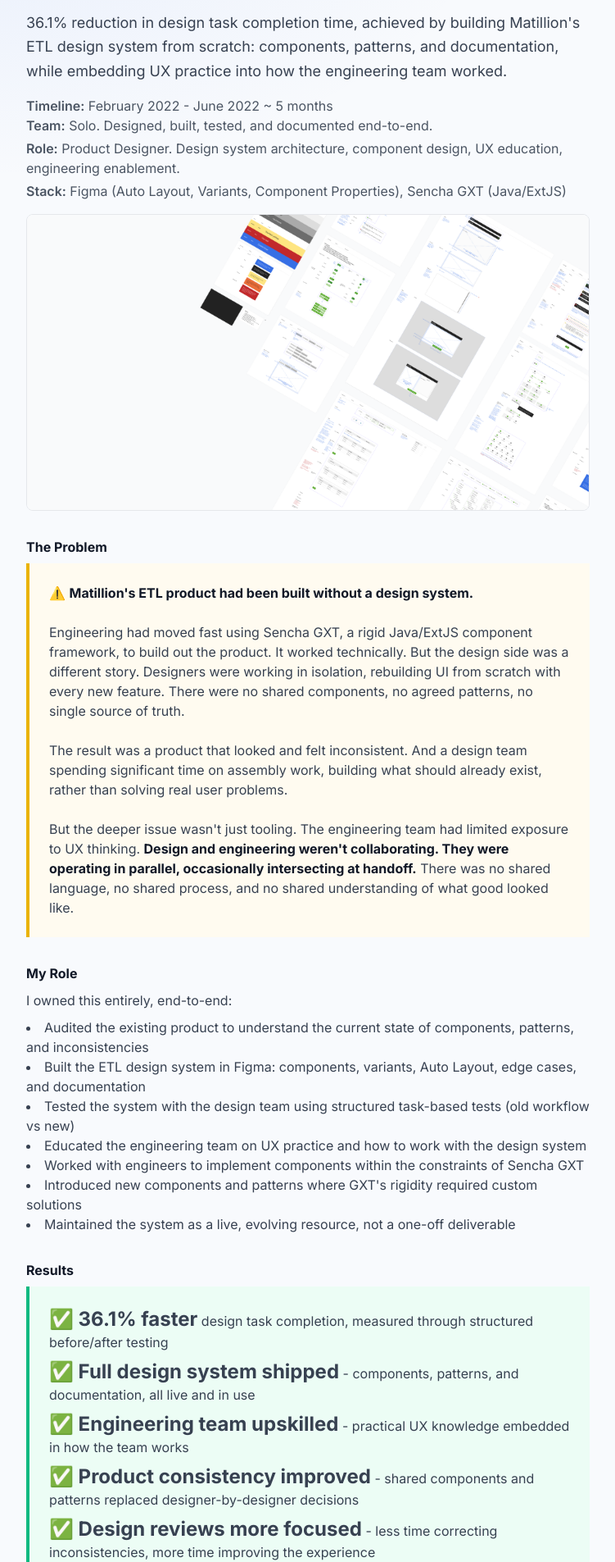
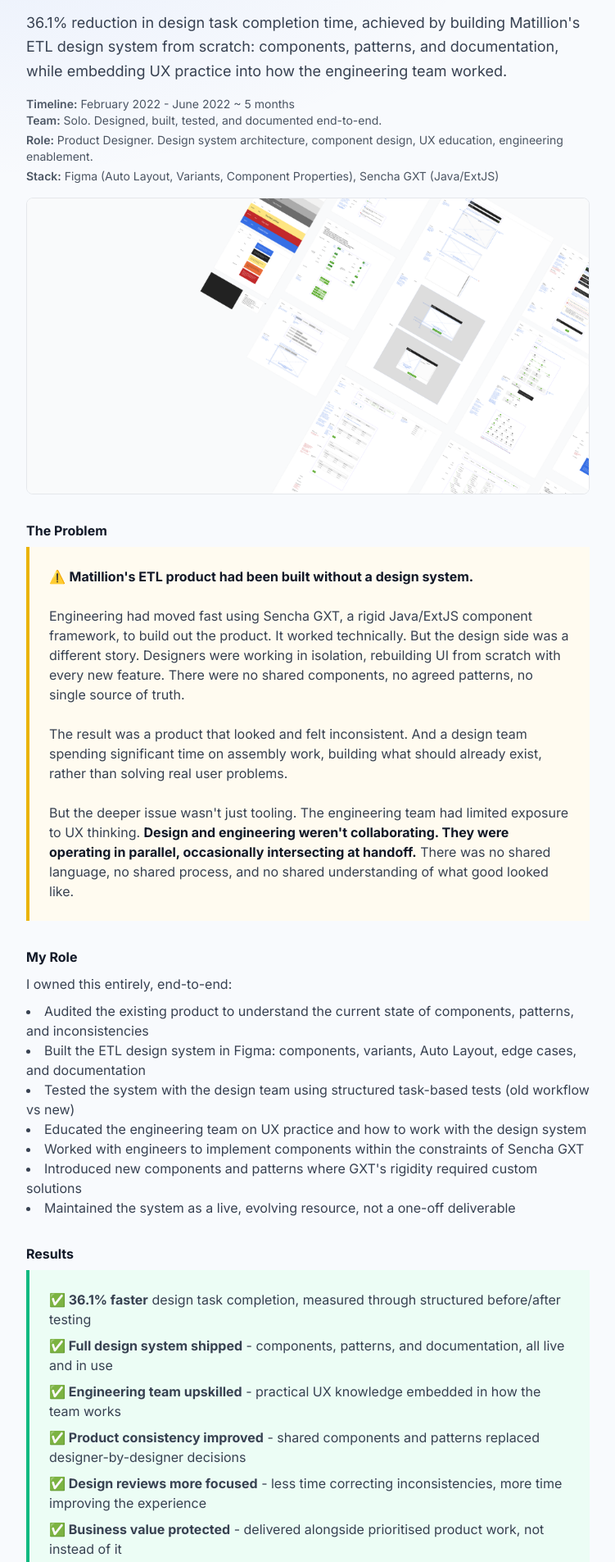
Before and after one commit to wahabalikhan/portfolio, a React (Vite) app: page /design-system in a window 1280 px wide. Shown: the part 219-2124 px from the top of the page at 82% size, without its empty margins (264-1015 px from the left). Built offline with nearby package versions, Linux system fonts and the light colour scheme; no server answers.

Commit message:
style: unify typography across case studies and blog posts

```diff
--- a/src/pages/DesignSystemPage.js
+++ b/src/pages/DesignSystemPage.js
@@ -21,10 +21,10 @@ export default function DesignSystemPage() {
         36.1% reduction in design task completion time, achieved by building Matillion's ETL design system from scratch: components, patterns, and documentation, while embedding UX practice into how the engineering team worked.
       </p>
 
-      <p className="text-gray-600 mt-4"><span className="font-semibold">Timeline:</span> February 2022 - June 2022 ~ 5 months</p>
-      <p className="text-gray-600 mb-1"><span className="font-semibold">Team:</span> Solo. Designed, built, tested, and documented end-to-end.</p>
-      <p className="text-gray-600 mb-1"><span className="font-semibold">Role:</span> Product Designer. Design system architecture, component design, UX education, engineering enablement.</p>
-      <p className="text-gray-600 mb-4"><span className="font-semibold">Stack:</span> Figma (Auto Layout, Variants, Component Properties), Sencha GXT (Java/ExtJS)</p>
+      <p className="text-sm text-gray-600 mt-4"><span className="font-semibold">Timeline:</span> February 2022 - June 2022 ~ 5 months</p>
+      <p className="text-sm text-gray-600 mb-1"><span className="font-semibold">Team:</span> Solo. Designed, built, tested, and documented end-to-end.</p>
+      <p className="text-sm text-gray-600 mb-1"><span className="font-semibold">Role:</span> Product Designer. Design system architecture, component design, UX education, engineering enablement.</p>
+      <p className="text-sm text-gray-600 mb-4"><span className="font-semibold">Stack:</span> Figma (Auto Layout, Variants, Component Properties), Sencha GXT (Java/ExtJS)</p>
 
       <img
         src="/images/ds.png"
@@ -70,22 +70,22 @@ export default function DesignSystemPage() {
           <h3 className="font-bold text-gray-900 mb-2">Results</h3>
           <div className="bg-emerald-50 border-l-4 border-emerald-500 p-6 mb-0">
             <p className="text-gray-700 bg-emerald-50 mb-2">
-              <span className="text-2xl font-bold bg-emerald-50">✅ 36.1% faster</span> design task completion, measured through structured before/after testing
+              <span className="font-bold bg-emerald-50">✅ 36.1% faster</span> design task completion, measured through structured before/after testing
             </p>
             <p className="text-gray-700 bg-emerald-50 mb-2">
-              <span className="text-2xl font-bold bg-emerald-50">✅ Full design system shipped</span> - components, patterns, and documentation, all live and in use
+              <span className="font-bold bg-emerald-50">✅ Full design system shipped</span> - components, patterns, and documentation, all live and in use
             </p>
             <p className="text-gray-700 bg-emerald-50 mb-2">
-              <span className="text-2xl font-bold bg-emerald-50">✅ Engineering team upskilled</span> - practical UX knowledge embedded in how the team works
+              <span className="font-bold bg-emerald-50">✅ Engineering team upskilled</span> - practical UX knowledge embedded in how the team works
             </p>
             <p className="text-gray-700 bg-emerald-50 mb-2">
-              <span className="text-2xl font-bold bg-emerald-50">✅ Product consistency improved</span> - shared components and patterns replaced designer-by-designer decisions
+              <span className="font-bold bg-emerald-50">✅ Product consistency improved</span> - shared components and patterns replaced designer-by-designer decisions
             </p>
             <p className="text-gray-700 bg-emerald-50 mb-2">
-              <span className="text-2xl font-bold bg-emerald-50">✅ Design reviews more focused</span> - less time correcting inconsistencies, more time improving the experience
+              <span className="font-bold bg-emerald-50">✅ Design reviews more focused</span> - less time correcting inconsistencies, more time improving the experience
             </p>
             <p className="text-gray-700 bg-emerald-50 mb-0">
-              <span className="text-2xl font-bold bg-emerald-50">✅ Business value protected</span> - delivered alongside prioritised product work, not instead of it
+              <span className="font-bold bg-emerald-50">✅ Business value protected</span> - delivered alongside prioritised product work, not instead of it
             </p>
           </div>
         </div>
@@ -198,7 +198,7 @@ export default function DesignSystemPage() {
 
         <div className="bg-emerald-50 border-l-4 border-emerald-500 p-6 mb-6">
           <p className="text-gray-700 bg-emerald-50 mb-0">
-            <span className="text-2xl font-bold bg-emerald-50">✅ Result: 36.1% reduction</span> in time to complete design tasks
+            <span className="font-bold bg-emerald-50">✅ Result: 36.1% reduction</span> in time to complete design tasks
           </p>
         </div>
 
--- a/src/pages/DesignSystemsBlogPage.js
+++ b/src/pages/DesignSystemsBlogPage.js
@@ -12,7 +12,7 @@ export default function DesignSystemsBlogPage() {
     <div className="max-w-3xl mx-auto px-6 py-16 tab-panel">
       <BackButton onClick={() => navigate(-1)} />
 
-      <h1 className="text-5xl font-bold mb-4 text-gray-900" style={{ fontFamily: 'monospace' }}>
+      <h1 className="text-4xl font-bold mb-2 text-gray-900">
         Design systems and the importance of documentation
       </h1>
 
--- a/src/pages/GitDiffPage.js
+++ b/src/pages/GitDiffPage.js
@@ -17,9 +17,9 @@ export default function GitDiffPage() {
                 Designing confidence into a high-risk engineering workflow
             </h1>
 
-            <p className="text-gray-600 mt-4"><span className="font-semibold">Timeline:</span> January 2025 - March 2025 ~ 3 months</p>
-            <p className="text-gray-600 mb-1"><span className="font-semibold">Team:</span> DataOps (PO, Engineers), 1 additional Product Designer</p>
-            <p className="text-gray-600 mb-4"><span className="font-semibold">Role:</span> Product Designer. Research, strategy, design, testing, metrics.</p>
+            <p className="text-sm text-gray-600 mt-4"><span className="font-semibold">Timeline:</span> January 2025 - March 2025 ~ 3 months</p>
+            <p className="text-sm text-gray-600 mb-1"><span className="font-semibold">Team:</span> DataOps (PO, Engineers), 1 additional Product Designer</p>
+            <p className="text-sm text-gray-600 mb-4"><span className="font-semibold">Role:</span> Product Designer. Research, strategy, design, testing, metrics.</p>
 
             <img
                 src="/images/matillion-bg.png"
@@ -66,13 +66,13 @@ export default function GitDiffPage() {
                     <h3 className="font-bold text-gray-900 mb-2">Results</h3>
                     <div className="bg-emerald-50 border-l-4 border-emerald-500 p-6 mb-0">
                         <p className="text-gray-700 bg-emerald-50 mb-2">
-                            <span className=" text-2xl font-bold bg-emerald-50">✅ 34% increase</span> in successful commits
+                            <span className=" font-bold bg-emerald-50">✅ 34% increase</span> in successful commits
                         </p>
                         <p className="text-gray-700 bg-emerald-50 mb-2">
-                            <span className="text-2xl font-bold bg-emerald-50">✅ 15% decrease</span> in error recoveries
+                            <span className="font-bold bg-emerald-50">✅ 15% decrease</span> in error recoveries
                         </p>
                         <p className="text-gray-700 bg-emerald-50 mb-0">
-                            <span className=" text-2xl font-bold bg-emerald-50">✅ 100% task success rate</span> in usability testing
+                            <span className=" font-bold bg-emerald-50">✅ 100% task success rate</span> in usability testing
                         </p>
                     </div>
                 </div>
@@ -255,13 +255,13 @@ export default function GitDiffPage() {
 
                 <div className="bg-emerald-50 border-l-4 border-emerald-500 p-6 mb-3">
                     <p className="text-gray-700 bg-emerald-50 mb-2">
-                        <span className=" text-2xl font-bold bg-emerald-50">✅ 34% increase</span> in successful commits
+                        <span className=" font-bold bg-emerald-50">✅ 34% increase</span> in successful commits
                     </p>
                     <p className="text-gray-700 bg-emerald-50 mb-2">
-                        <span className="text-2xl font-bold bg-emerald-50">✅ 15% decrease</span> in error recoveries
+                        <span className="font-bold bg-emerald-50">✅ 15% decrease</span> in error recoveries
                     </p>
                     <p className="text-gray-700 bg-emerald-50 mb-0">
-                        <span className=" text-2xl font-bold bg-emerald-50">✅ 100% success rate</span> in usability testing
+                        <span className=" font-bold bg-emerald-50">✅ 100% success rate</span> in usability testing
                     </p>
                 </div>
 
--- a/src/pages/SchemasPage.js
+++ b/src/pages/SchemasPage.js
@@ -21,9 +21,9 @@ export default function SchemasPage() {
         Sometimes the most important design work happens before design. This project is about pushing back with purpose, validating a feature request nobody had questioned, and reshaping a roadmap based on what users actually needed.
       </p>
 
-      <p className="text-gray-600 mt-4"><span className="font-semibold">Timeline:</span> August 2024 - September 2024 ~ 1 month</p>
-      <p className="text-gray-600 mb-1"><span className="font-semibold">Team:</span> Designer working with Product Manager, Product Owner, and 1 additional Product Designer</p>
-      <p className="text-gray-600 mb-4"><span className="font-semibold">Role:</span> Product Designer. Research, strategy, metrics, stakeholder playback.</p>
+      <p className="text-sm text-gray-600 mt-4"><span className="font-semibold">Timeline:</span> August 2024 - September 2024 ~ 1 month</p>
+      <p className="text-sm text-gray-600 mb-1"><span className="font-semibold">Team:</span> Designer working with Product Manager, Product Owner, and 1 additional Product Designer</p>
+      <p className="text-sm text-gray-600 mb-4"><span className="font-semibold">Role:</span> Product Designer. Research, strategy, metrics, stakeholder playback.</p>
 
 
       <img
```
Also changed, not shown: src/pages/AIWorkflowPage.js (+9 -9 lines).
